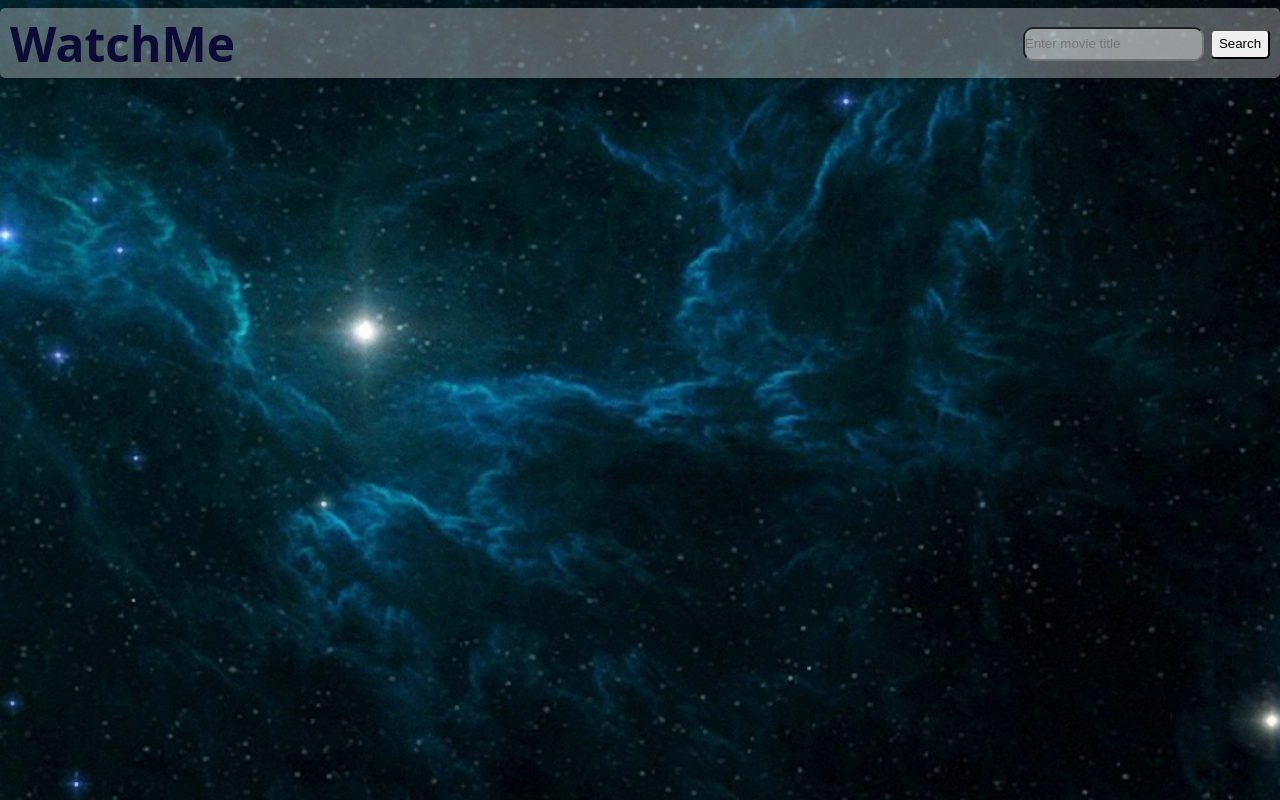
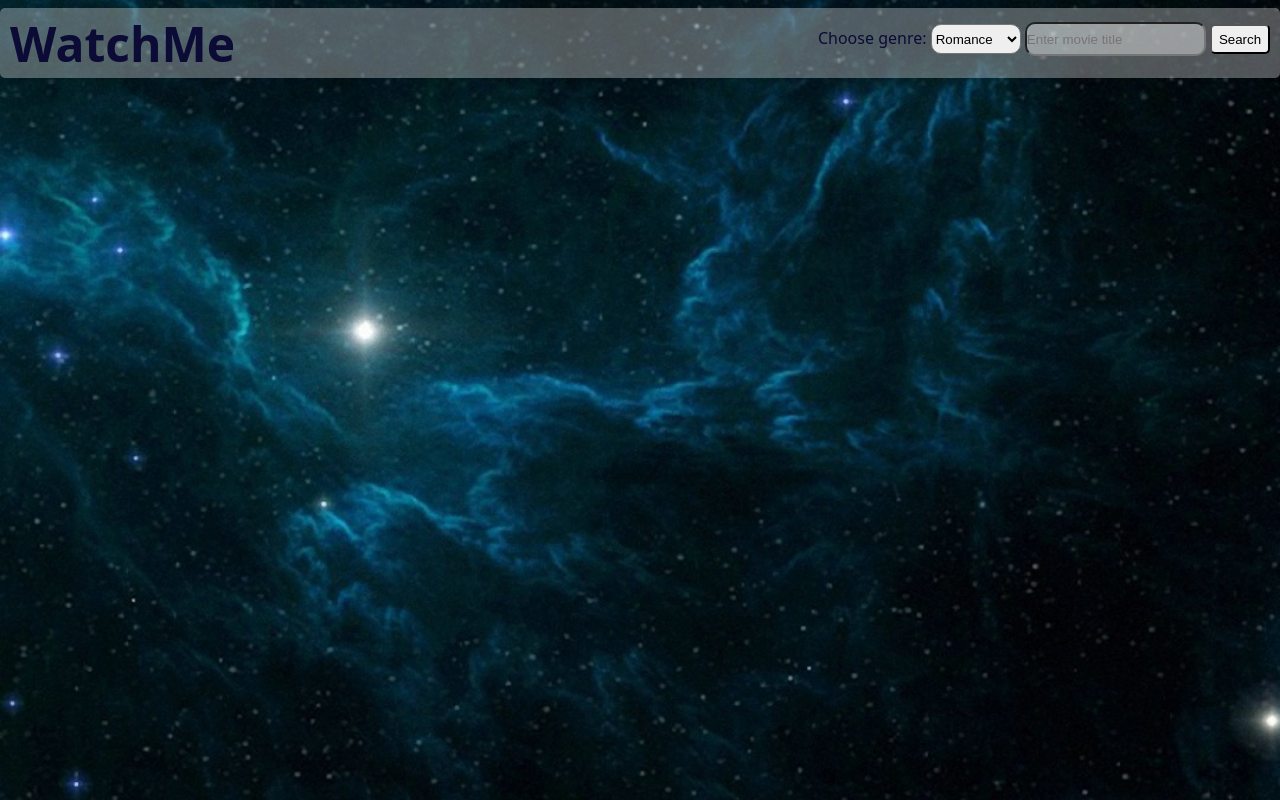
Before and after one commit to me10die/WebSys-final, a plain HTML site: page index.html in a window 1280 px wide. Drawn offline with Linux system fonts and the light colour scheme; no server answers.

Commit message:
added features

```diff
--- a/index.html
+++ b/index.html
@@ -12,6 +12,13 @@
         <h1>WatchMe</h1>
         <div class="search">
             <form id="myForm">
+                <label for="genre">Choose genre:</label>
+                <select style="height: 30px; width: 90px; border-radius: 10px;" id="genre">
+                    <option value="romance">Romance</option>
+                    <option value="horror">Horror</option>
+                    <option value="comedy">Comdey</option>
+                    <option value="fantasy">Fantasy</option>
+                </select>
                 <input style="height: 30px; border-radius: 10px; background-color: rgba(255, 255, 255, 0.411);" type="text" id="search"  placeholder="Enter movie title">
                 <button style="height: 30px; width: 60px; border-radius: 5px;" type="submit">Search</button>
             </form>
--- a/index.js
+++ b/index.js
@@ -22,6 +22,9 @@ const getMovies = async () => {
                     <div ondblclick=movieDetails(${data.id})>
                         <img src=http://image.tmdb.org/t/p/w500/${data.poster_path}>
                         <h1>${data.title}</h1>
+                        <label>
+                            <input style="height: 10px;" type="checkbox"> Add To Favorites
+                        </label>
                     </div>
                     `
                 )).join("")}
@@ -80,5 +83,4 @@ const movieDetails = async (id)=>{
     `
 }
 
-
 getMovies()
--- a/style.css
+++ b/style.css
@@ -23,6 +23,7 @@ body {
     height: 50px;
     margin-top: 0.5rem;
     width: 1,000px;
+    gap: 1rem;
 
 }
 
@@ -71,3 +72,8 @@ color: white;
     flex-direction: column;
     align-items: center;
 }
+
+#myForm {
+    font-size: medium;
+    font-family: system-ui, -apple-system, BlinkMacSystemFont, 'Segoe UI', Roboto, Oxygen, Ubuntu, Cantarell, 'Open Sans', 'Helvetica Neue', sans-serif;
+}
```
